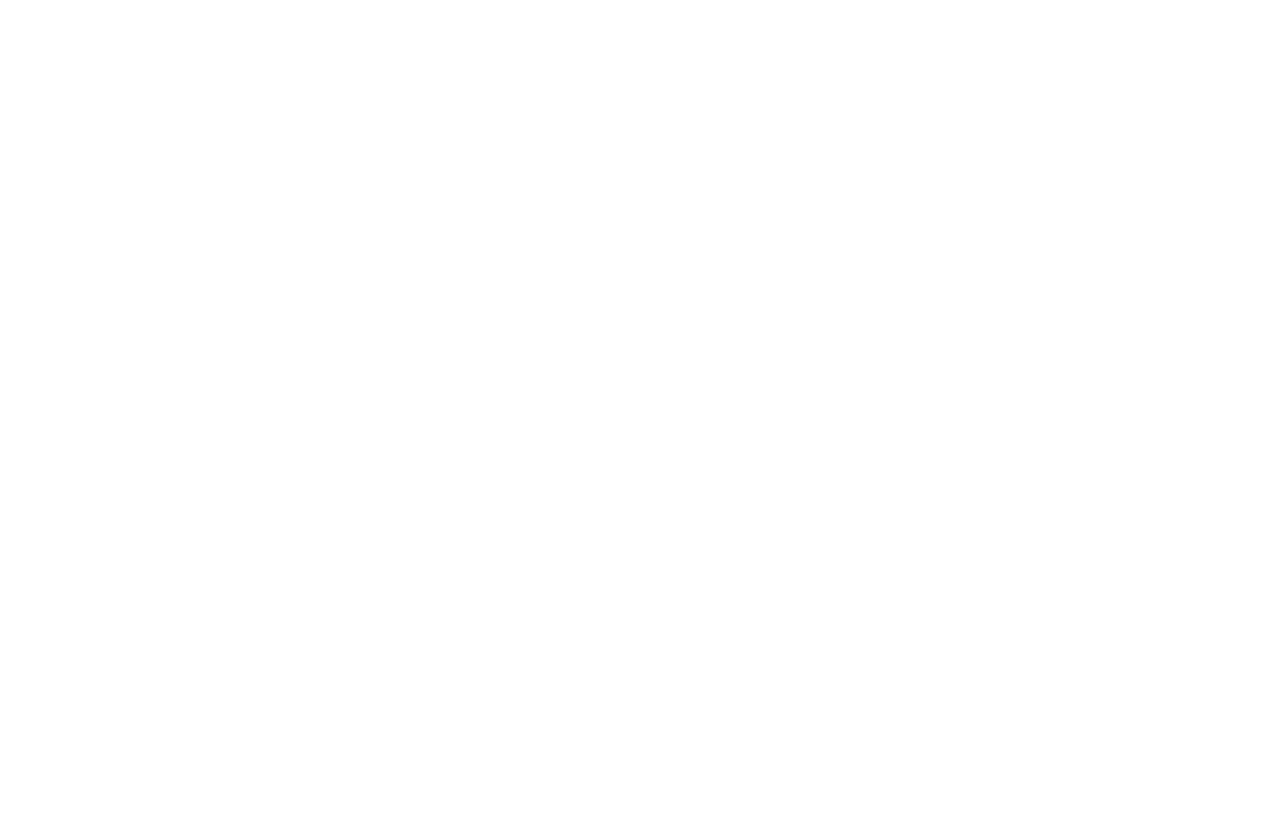
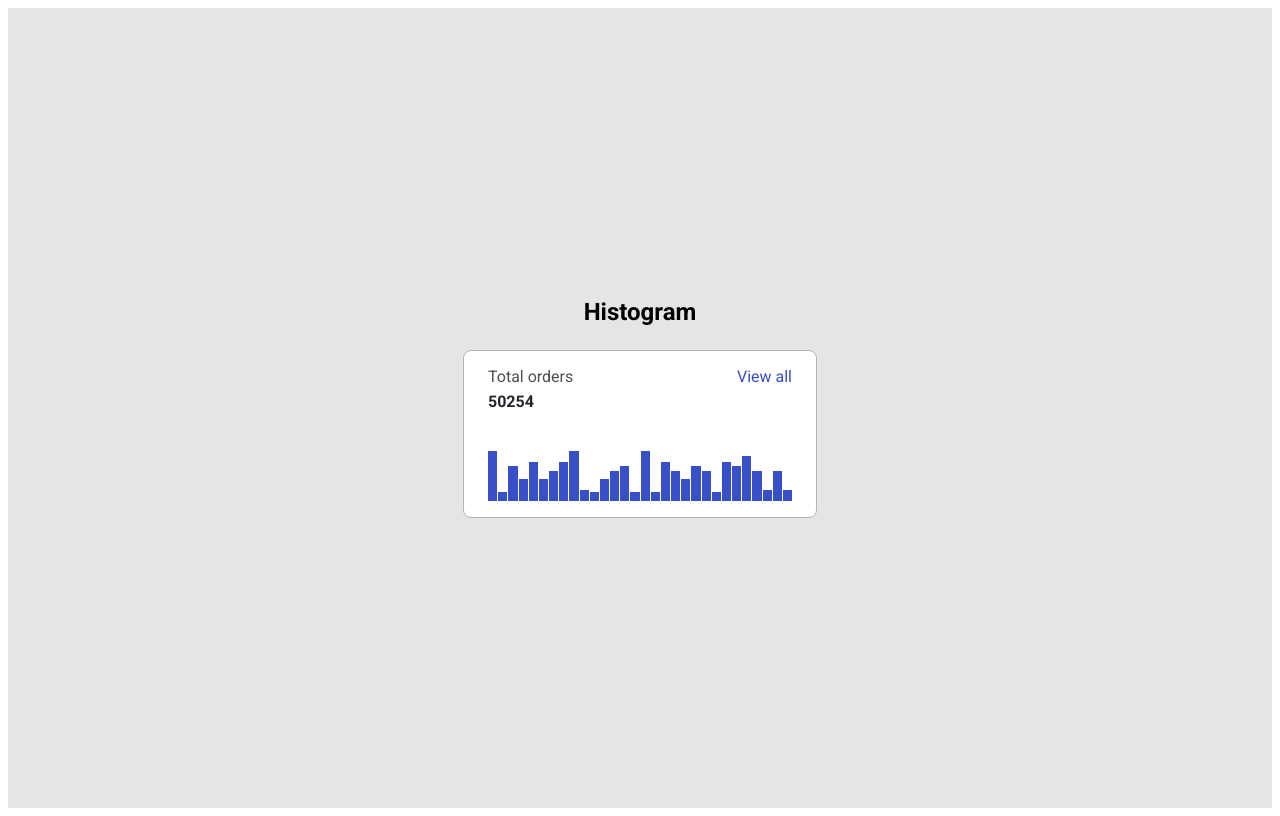
Before and after one commit to js-tasks-ru/htmlcss-20210513_nail5, a website: page 04-lection2/01-histogram/index.html in a window 1280 px wide. Drawn offline with Linux system fonts and the light colour scheme.

Commit message:
add solution for 4-module 2-task(histogram)

```diff
--- a/04-lection2/01-histogram/histogram.css
+++ b/04-lection2/01-histogram/histogram.css
@@ -0,0 +1,142 @@
+.histogram {
+    width: 100%;
+    padding: 16px 24px;
+    border-radius: 8px;
+    border: 1px solid var(--grey-3);
+    background-color: var(--white);
+}
+
+.histogram__head {
+    margin-bottom: 40px;
+}
+
+.histogram__heading {
+    display: flex;
+    align-items: center;
+    justify-content: space-between;
+    flex-wrap: wrap;
+    margin-bottom: 6px;
+}
+
+.histogram__title {
+    font-size: 1rem;
+    color: var(--black);
+    opacity: .8;
+    margin: 0;
+}
+
+.histogram__link {
+    font-size: 1rem;
+    color: var(--blue);
+    text-decoration: none;
+}
+
+.histogram__numbers {
+    color: var(--black);
+    margin: 0;
+}
+
+.histogram__columns {
+    display: flex;
+    align-items: flex-end;
+    min-height: 50px;
+    height: 100%;
+}
+
+.histogram__col {
+    width: 7%;
+    height: 50px;
+    background-color: var(--blue);
+    margin-right: 1px;
+}
+.histogram__col:nth-child(2) {
+    height: 9px;
+}
+.histogram__col:nth-child(3) {
+    height: 35px;
+}
+.histogram__col:nth-child(4) {
+    height: 22px;
+}
+.histogram__col:nth-child(5) {
+    height: 39px;
+}
+.histogram__col:nth-child(6) {
+    height: 22px;
+}
+.histogram__col:nth-child(7) {
+    height: 30px;
+}
+.histogram__col:nth-child(8) {
+    height: 39px;
+}
+.histogram__col:nth-child(9) {
+    height: 50px;
+}
+.histogram__col:nth-child(10) {
+    height: 11px;
+}
+.histogram__col:nth-child(11) {
+    height: 9px;
+}
+.histogram__col:nth-child(12) {
+    height: 22px;
+}
+.histogram__col:nth-child(13) {
+    height: 30px;
+}
+.histogram__col:nth-child(14) {
+    height: 35px;
+}
+.histogram__col:nth-child(15) {
+    height: 9px;
+}
+.histogram__col:nth-child(16) {
+    height: 50px;
+}
+.histogram__col:nth-child(17) {
+    height: 9px;
+}
+.histogram__col:nth-child(18) {
+    height: 39px;
+}
+.histogram__col:nth-child(19) {
+    height: 30px;
+}
+.histogram__col:nth-child(20) {
+    height: 22px;
+}
+.histogram__col:nth-child(21) {
+    height: 35px;
+}
+.histogram__col:nth-child(22) {
+    height: 30px;
+}
+.histogram__col:nth-child(23) {
+    height: 9px;
+}
+.histogram__col:nth-child(24) {
+    height: 39px;
+}
+.histogram__col:nth-child(25) {
+    height: 35px;
+}
+.histogram__col:nth-child(26) {
+    height: 45px;
+}
+.histogram__col:nth-child(27) {
+    height: 30px;
+}
+.histogram__col:nth-child(28) {
+    height: 11px;
+}
+.histogram__col:nth-child(29) {
+    height: 30px;
+}
+.histogram__col:nth-child(30) {
+    height: 11px;
+}
+
+.histogram__col:last-child {
+    margin-right: 0;
+}
--- a/04-lection2/01-histogram/index.html
+++ b/04-lection2/01-histogram/index.html
@@ -3,9 +3,68 @@
 <html lang="ru">
     <head>
         <link rel="stylesheet" href="../../assets/css/main.css">
+        <link rel="stylesheet" href="./page-homework.css">
         <link rel="stylesheet" href="./histogram.css">
     </head>
     <body>
 
+        <section class="page-homework">
+            <div class="page-homework__container">
+                <h1 class="page-homework__title">
+                    Histogram
+                </h1>
+
+
+                <div class="histogram">
+                    <div class="histogram__head">
+                        <div class="histogram__heading">
+                            <p class="histogram__title">
+                                Total orders
+                            </p>
+
+                            <a class="histogram__link" href="#">View all</a>
+                        </div>
+                        <h4 class="histogram__numbers">
+                            50254
+                        </h4>
+                    </div>
+                    <div class="histogram__columns">
+                        <div class="histogram__col"></div>
+                        <div class="histogram__col"></div>
+                        <div class="histogram__col"></div>
+                        <div class="histogram__col"></div>
+                        <div class="histogram__col"></div>
+                        <div class="histogram__col"></div>
+                        <div class="histogram__col"></div>
+                        <div class="histogram__col"></div>
+                        <div class="histogram__col"></div>
+                        <div class="histogram__col"></div>
+                        <div class="histogram__col"></div>
+                        <div class="histogram__col"></div>
+                        <div class="histogram__col"></div>
+                        <div class="histogram__col"></div>
+                        <div class="histogram__col"></div>
+                        <div class="histogram__col"></div>
+                        <div class="histogram__col"></div>
+                        <div class="histogram__col"></div>
+                        <div class="histogram__col"></div>
+                        <div class="histogram__col"></div>
+                        <div class="histogram__col"></div>
+                        <div class="histogram__col"></div>
+                        <div class="histogram__col"></div>
+                        <div class="histogram__col"></div>
+                        <div class="histogram__col"></div>
+                        <div class="histogram__col"></div>
+                        <div class="histogram__col"></div>
+                        <div class="histogram__col"></div>
+                        <div class="histogram__col"></div>
+                        <div class="histogram__col"></div>
+
+                    </div>
+                </div>
+
+            </div>
+        </section>
+
     </body>
 </html>
--- /dev/null
+++ b/04-lection2/01-histogram/page-homework.css
@@ -0,0 +1,18 @@
+.page-homework {
+    display: flex;
+    align-items: center;
+    justify-content: center;
+    background-color: #e5e5e5;
+    min-height: 100vh;
+}
+
+.page-homework__container {
+    max-width: 354px;
+    width: 100%;
+}
+
+.page-homework__title {
+    margin: 0;
+    margin-bottom: 24px;
+    text-align: center;
+}
--- a/assets/css/main.css
+++ b/assets/css/main.css
@@ -21,4 +21,5 @@
 
 * {
     font-family: 'Roboto', sans-serif;
+    box-sizing: border-box;
 }
```
